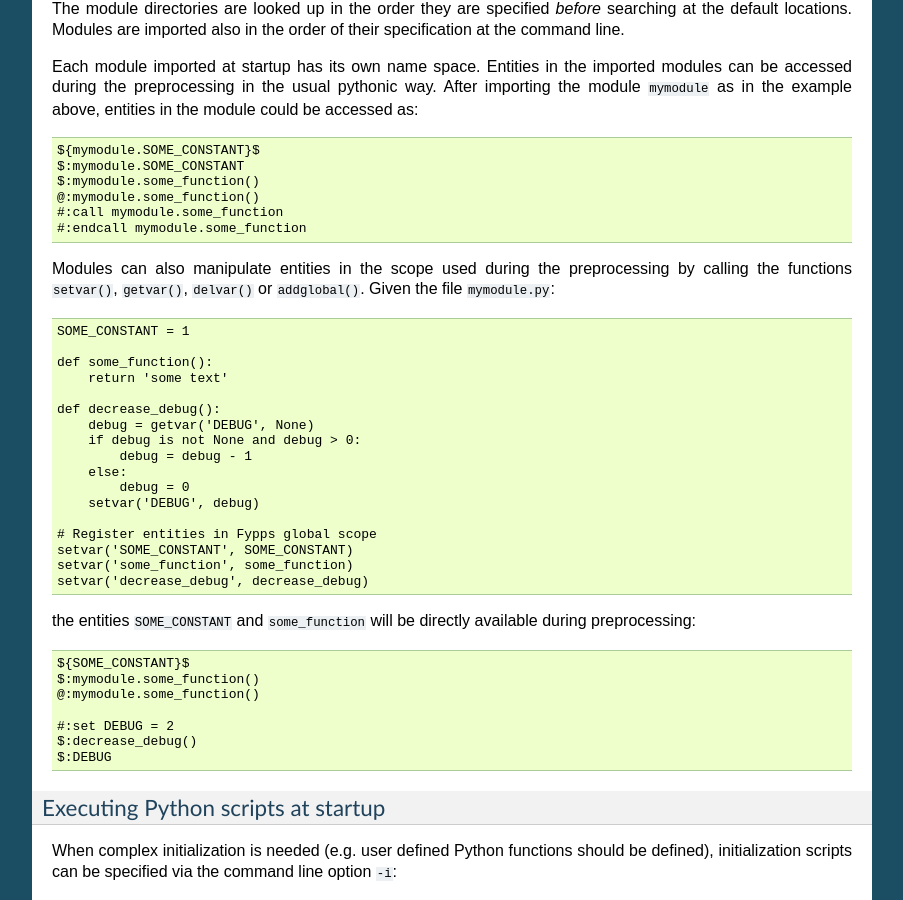
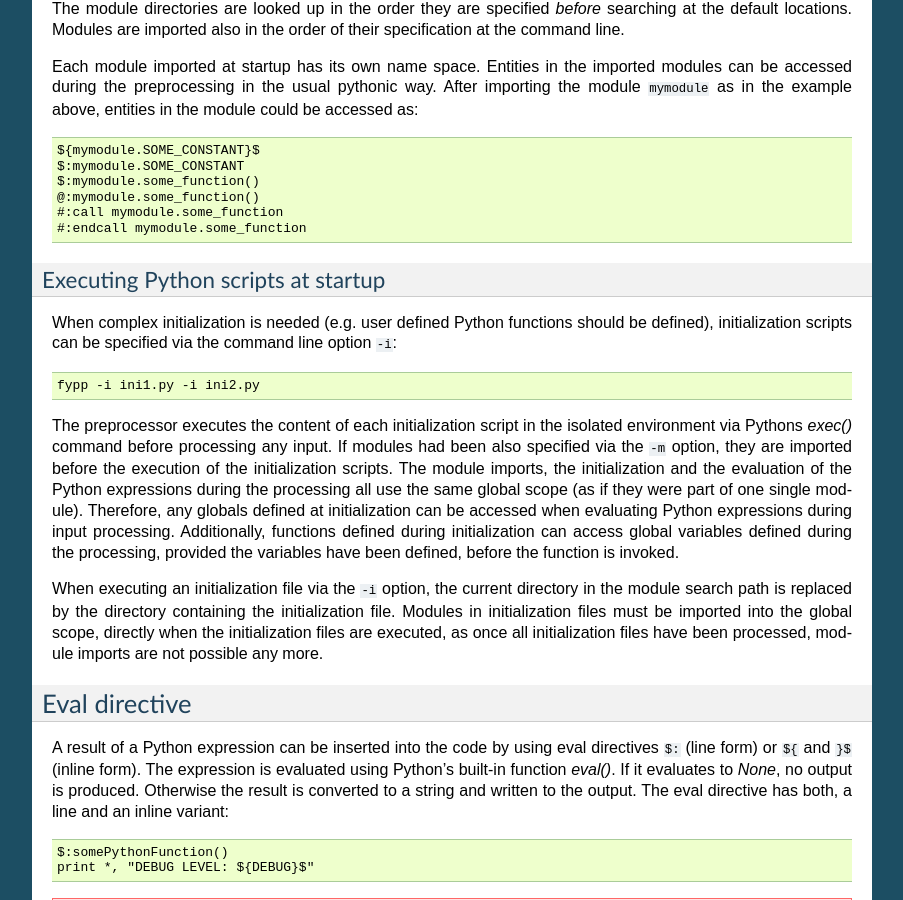
Before and after one commit to aradi/fypp, a Sphinx documentation site: the page built from docs/fypp.rst, in a window 1280 px wide and 900 px high, scrolled down 9662 px. Shown: the whole window, without its empty margins (198-1101 px from the left). Built offline with Sphinx 7.4.7, drawn with Linux system fonts in a browser that asks for light colours.

Commit message:
Enforce restricted execution during startup

```diff
--- a/docs/fypp.rst
+++ b/docs/fypp.rst
@@ -586,39 +586,6 @@ in the module could be accessed as::
   @:mymodule.some_function()
   #:call mymodule.some_function
   #:endcall mymodule.some_function
-
-Modules can also manipulate entities in the scope used during the preprocessing
-by calling the functions ``setvar()``, ``getvar()``, ``delvar()`` or
-``addglobal()``. Given the file ``mymodule.py``::
-
-  SOME_CONSTANT = 1
-
-  def some_function():
-      return 'some text'
-
-  def decrease_debug():
-      debug = getvar('DEBUG', None)
-      if debug is not None and debug > 0:
-          debug = debug - 1
-      else:
-          debug = 0
-      setvar('DEBUG', debug)
-
-  # Register entities in Fypps global scope
-  setvar('SOME_CONSTANT', SOME_CONSTANT)
-  setvar('some_function', some_function)
-  setvar('decrease_debug', decrease_debug)
-
-the entities ``SOME_CONSTANT`` and ``some_function`` will be directly available
-during preprocessing::
-
-  ${SOME_CONSTANT}$
-  $:mymodule.some_function()
-  @:mymodule.some_function()
-
-  #:set DEBUG = 2
-  $:decrease_debug()
-  $:DEBUG
 
 
 Executing Python scripts at startup
```
Also changed, not shown: 1 other file.
